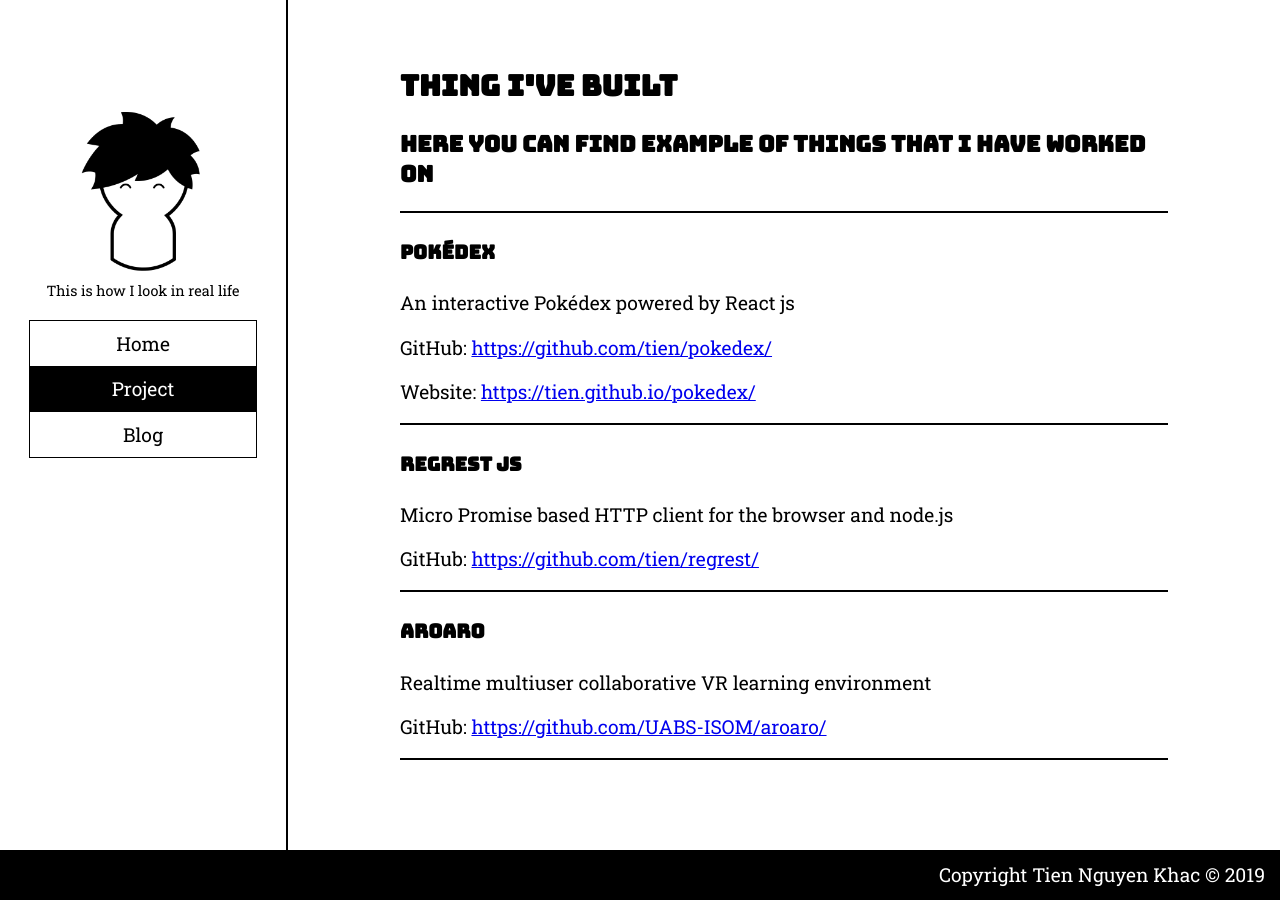
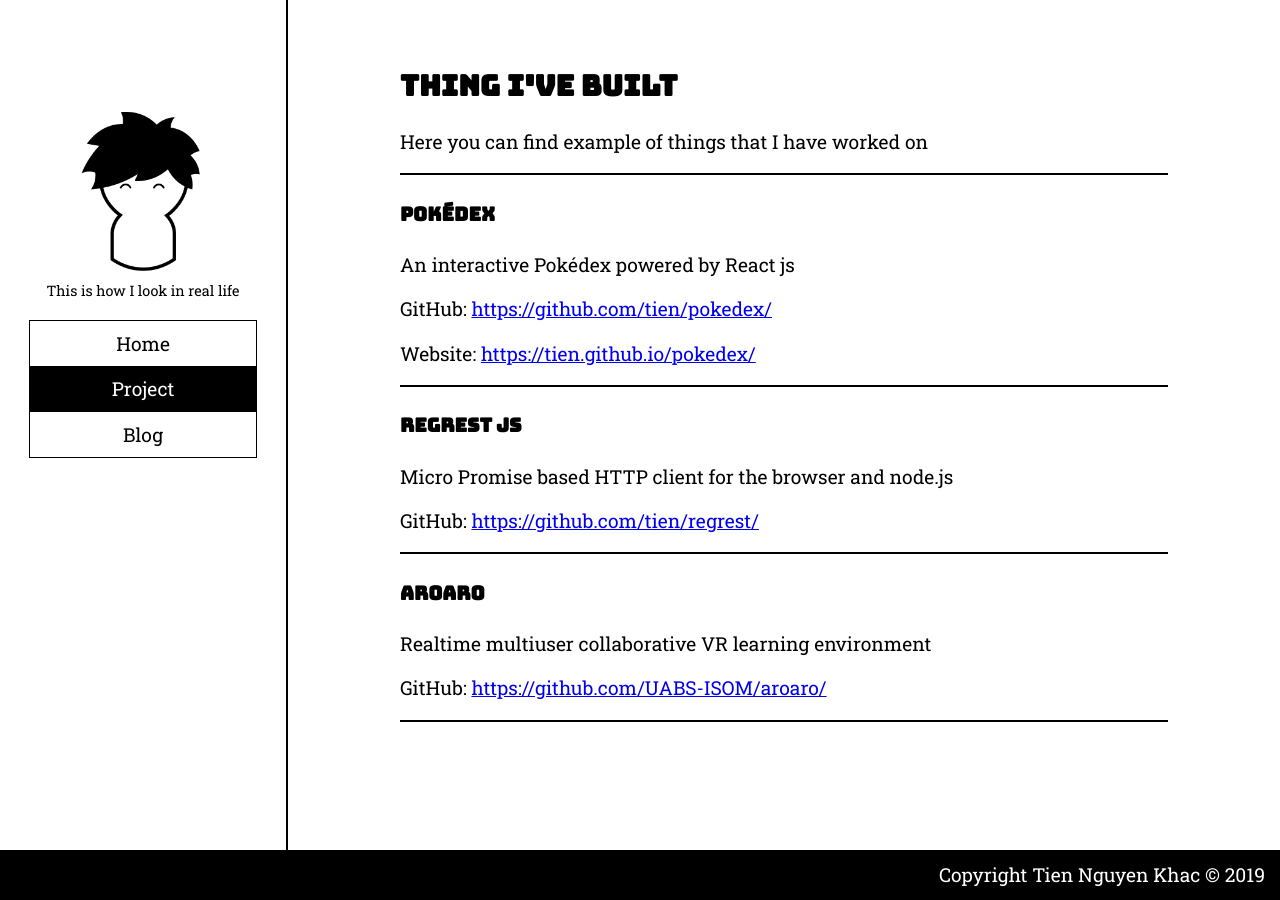
Before and after one commit to tien/tien.github.io, a Jekyll site: the page built from project.html, in a window 1280 px wide. Built offline with Jekyll 4.4.1, drawn with Linux system fonts in a browser that asks for light colours.

Commit message:
Use smaller text for subtitle

```diff
--- a/project.html
+++ b/project.html
@@ -5,7 +5,7 @@ layout: default
 <section id="projects">
   <header>
     <h1>Thing I've built</h1>
-    <h3>Here you can find example of things that I have worked on</h3>
+    <p>Here you can find example of things that I have worked on</p>
   </header>
 
   <hr />
```
